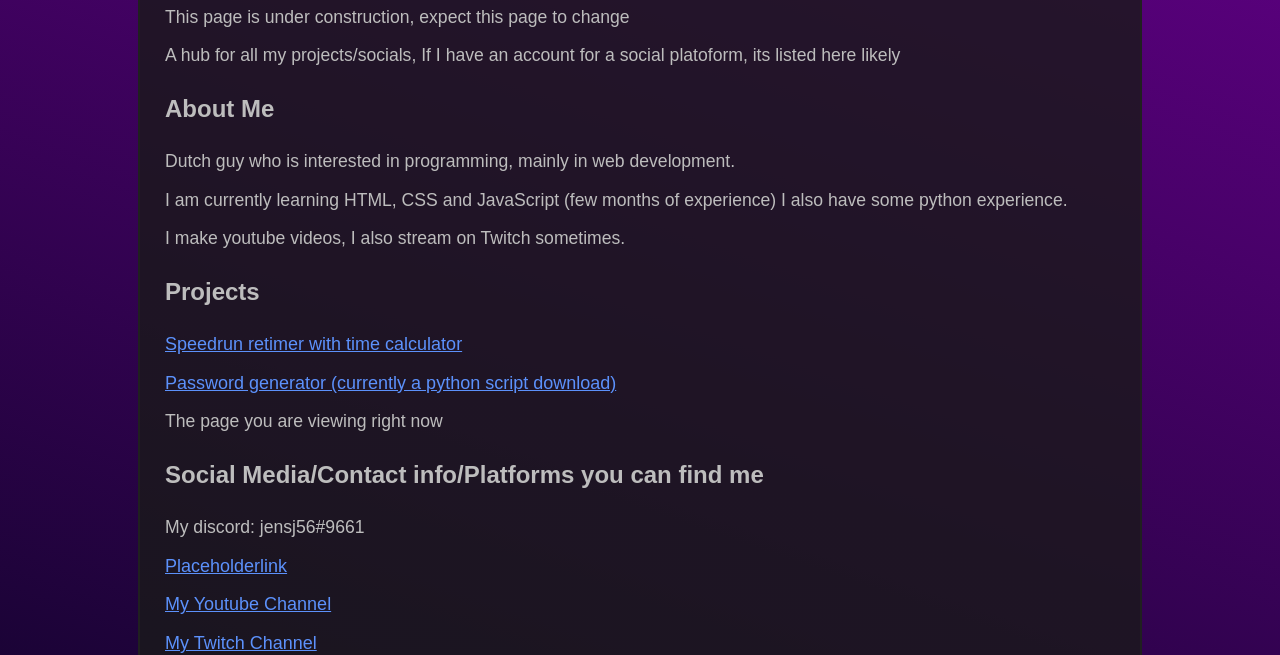
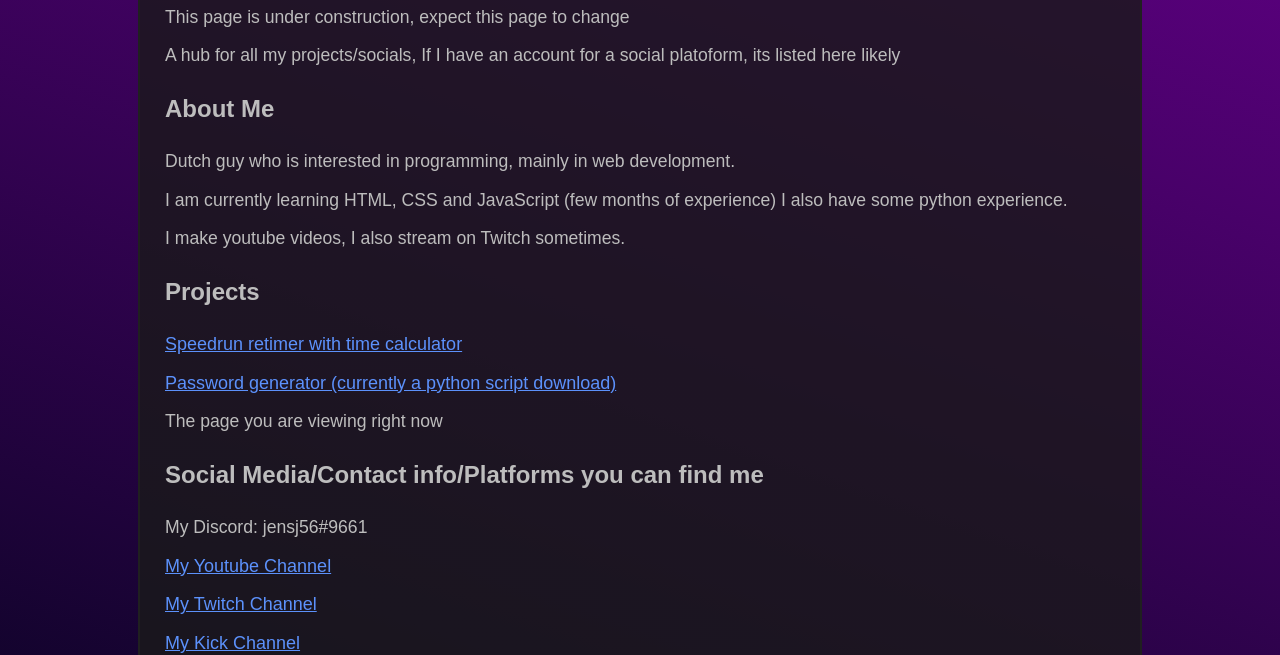
Before and after one commit to jensj56/jensj56, a plain HTML site: page index.html in a window 1280 px wide. Shown: the part 146-801 px from the top of the page. Drawn offline with Linux system fonts and the light colour scheme.

Commit message:
Basic fixes + commented out placeholder link

```diff
--- a/index.html
+++ b/index.html
@@ -25,8 +25,8 @@
     <!--Socials below here-->
         <div class="socials">
             <h2>Social Media/Contact info/Platforms you can find me</h2>
-            <p>My discord: jensj56#9661</p>
-            <p><a href="https://www.google.nl/">Placeholderlink</a></p>
+            <p>My Discord: jensj56#9661</p>
+            <!--<p><a href="https://www.google.nl/">Placeholderlink</a></p>!-->
             <p><a href="https://www.youtube.nl/c/jensj56/">My Youtube Channel</a></p>
             <p><a href="https://www.twitch.tv/jensj56/">My Twitch Channel</a></p>
             <p><a href="https://www.kick.com/jensj56/">My Kick Channel</a></p>
--- a/style.css
+++ b/style.css
@@ -7,7 +7,7 @@ body {
 }
 .site {
   flex-direction: row;
-  height: 1080px;
+  height: auto;
 }
 .main-page {
   /*border: 1px solid red;*/
@@ -17,6 +17,7 @@ body {
   max-width: 950px;
   margin: auto;
   background-color: rgb(25, 25, 25, 0.8);
+  flex: auto;
 }
 h1 {
     line-height: 50px;
```
